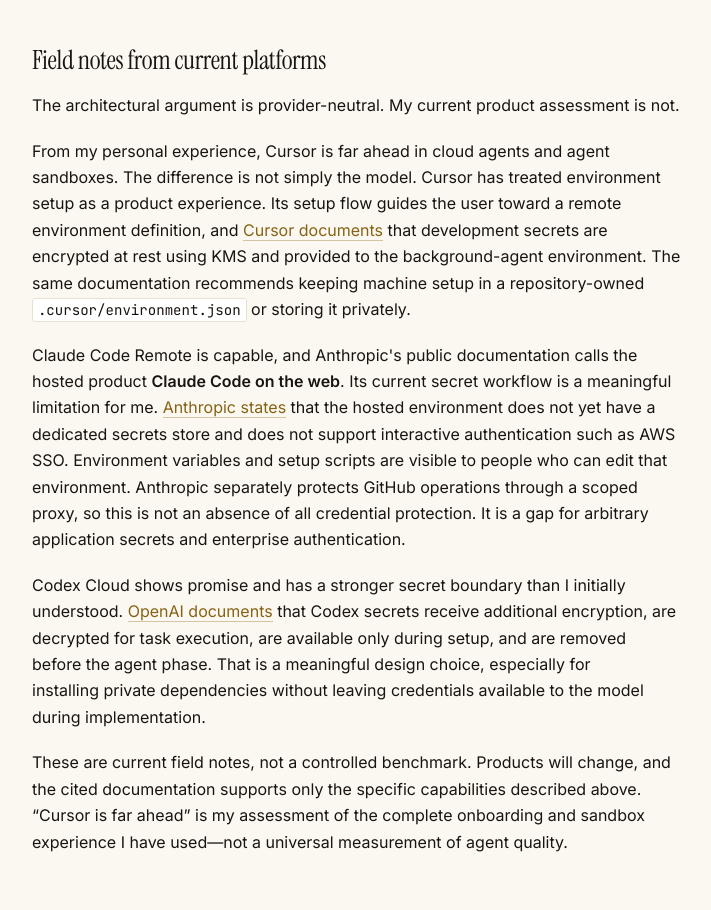
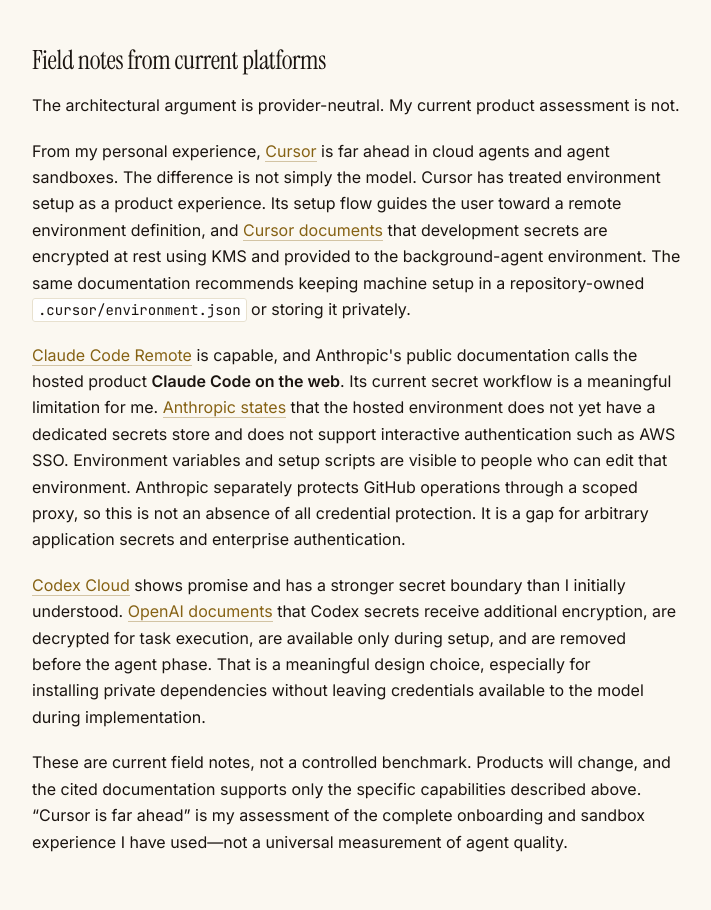
Before and after one commit to mknoth197/mknoth197.github.io, an Astro site: page /writing/the-harness-should-not-live-on-your-laptop in a window 1280 px wide. Shown: the part 7620-8530 px from the top of the page, without its empty margins (280-991 px from the left). Built offline with nearby package versions, Linux system fonts and the light colour scheme; Astro itself is replaced by a stand-in of ours; some packages are replaced by stand-ins of ours.

Commit message:
docs(writing): link cloud agent products

```diff
--- a/src/content/posts/the-harness-should-not-live-on-your-laptop.mdx
+++ b/src/content/posts/the-harness-should-not-live-on-your-laptop.mdx
@@ -197,11 +197,11 @@
 
 The architectural argument is provider-neutral. My current product assessment is not.
 
-From my personal experience, Cursor is far ahead in cloud agents and agent sandboxes. The difference is not simply the model. Cursor has treated environment setup as a product experience. Its setup flow guides the user toward a remote environment definition, and [Cursor documents](https://docs.cursor.com/background-agent) that development secrets are encrypted at rest using KMS and provided to the background-agent environment. The same documentation recommends keeping machine setup in a repository-owned `.cursor/environment.json` or storing it privately.
+From my personal experience, [Cursor](https://cursor.com/docs/cloud-agent) is far ahead in cloud agents and agent sandboxes. The difference is not simply the model. Cursor has treated environment setup as a product experience. Its setup flow guides the user toward a remote environment definition, and [Cursor documents](https://docs.cursor.com/background-agent) that development secrets are encrypted at rest using KMS and provided to the background-agent environment. The same documentation recommends keeping machine setup in a repository-owned `.cursor/environment.json` or storing it privately.
 
-Claude Code Remote is capable, and Anthropic's public documentation calls the hosted product **Claude Code on the web**. Its current secret workflow is a meaningful limitation for me. [Anthropic states](https://code.claude.com/docs/en/claude-code-on-the-web) that the hosted environment does not yet have a dedicated secrets store and does not support interactive authentication such as AWS SSO. Environment variables and setup scripts are visible to people who can edit that environment. Anthropic separately protects GitHub operations through a scoped proxy, so this is not an absence of all credential protection. It is a gap for arbitrary application secrets and enterprise authentication.
+[Claude Code Remote](https://code.claude.com/docs/en/claude-code-on-the-web) is capable, and Anthropic's public documentation calls the hosted product **Claude Code on the web**. Its current secret workflow is a meaningful limitation for me. [Anthropic states](https://code.claude.com/docs/en/claude-code-on-the-web) that the hosted environment does not yet have a dedicated secrets store and does not support interactive authentication such as AWS SSO. Environment variables and setup scripts are visible to people who can edit that environment. Anthropic separately protects GitHub operations through a scoped proxy, so this is not an absence of all credential protection. It is a gap for arbitrary application secrets and enterprise authentication.
 
-Codex Cloud shows promise and has a stronger secret boundary than I initially understood. [OpenAI documents](https://learn.chatgpt.com/docs/environments/cloud-environment) that Codex secrets receive additional encryption, are decrypted for task execution, are available only during setup, and are removed before the agent phase. That is a meaningful design choice, especially for installing private dependencies without leaving credentials available to the model during implementation.
+[Codex Cloud](https://developers.openai.com/codex/cloud) shows promise and has a stronger secret boundary than I initially understood. [OpenAI documents](https://learn.chatgpt.com/docs/environments/cloud-environment) that Codex secrets receive additional encryption, are decrypted for task execution, are available only during setup, and are removed before the agent phase. That is a meaningful design choice, especially for installing private dependencies without leaving credentials available to the model during implementation.
 
 These are current field notes, not a controlled benchmark. Products will change, and the cited documentation supports only the specific capabilities described above. “Cursor is far ahead” is my assessment of the complete onboarding and sandbox experience I have used—not a universal measurement of agent quality.
 
```
